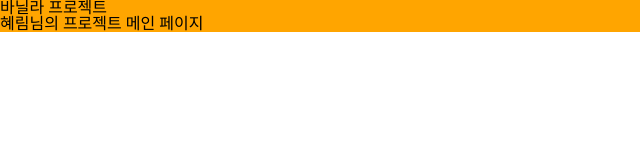
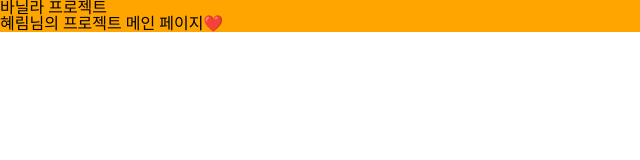
Before and after one commit to gofla1996/team-project, a website built with Vite: page index.html in a window 1280 px wide. Shown: the full height of the page, 0-640 px from the left. Built offline with nearby package versions, Linux system fonts and the light colour scheme.

Commit message:
[Feat] 제목 추가 수정
- 제목에 이모티콘 추가

Resolved #8

```diff
--- a/index.html
+++ b/index.html
@@ -12,7 +12,7 @@
   <body>
     <div id="app">
       <h1>바닐라 프로젝트</h1>
-      <p>혜림님의 프로젝트 메인 페이지</p>
+      <p>혜림님의 프로젝트 메인 페이지❤️</p>
     </div>
 
 
```
